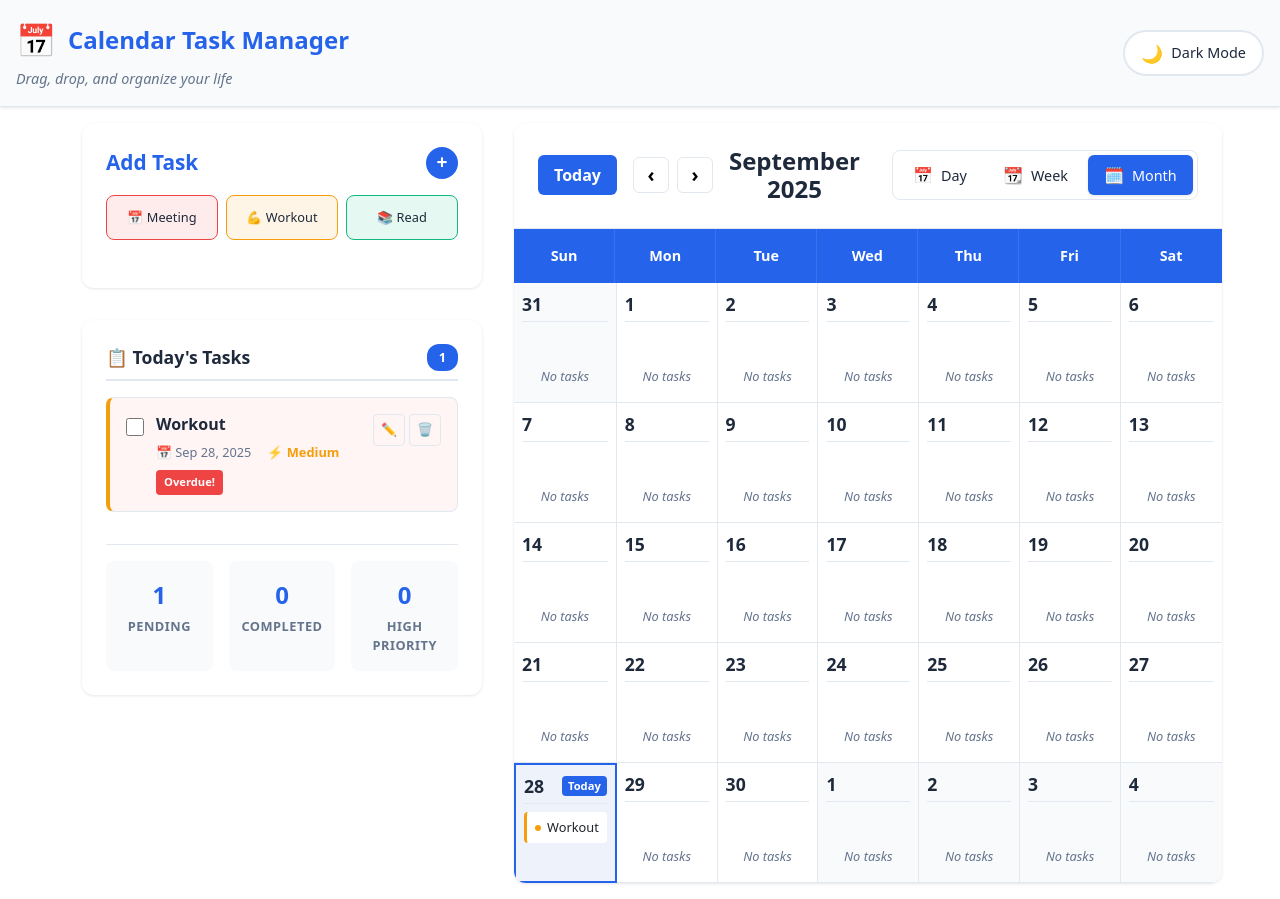
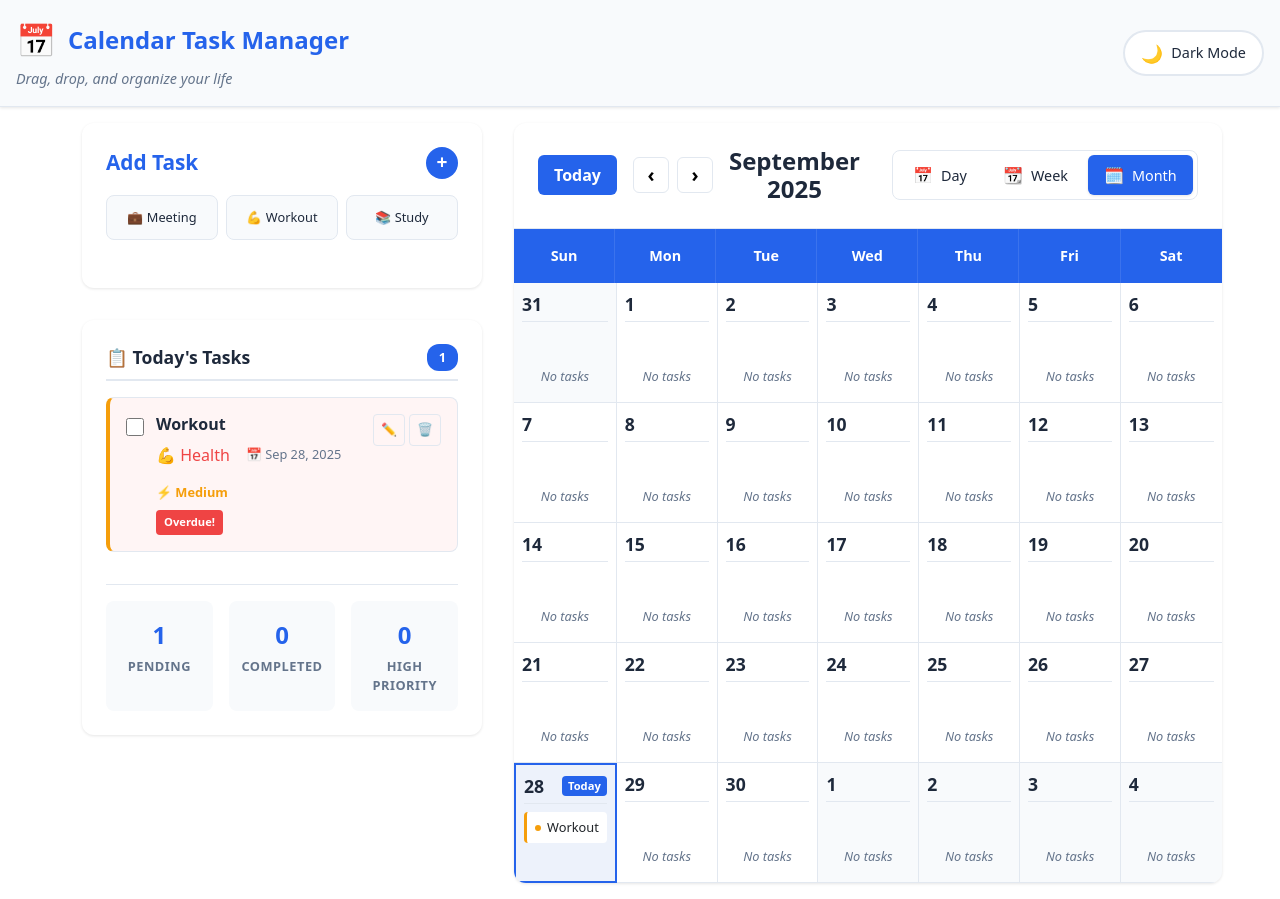
Before and after one commit to refiilwemotaung-cpu/task-manager, a React (Create React App) app: page / in a window 1280 px wide. Both pictures are taken after a click on the button "💪 Workout". Built offline with nearby package versions, Linux system fonts and the light colour scheme.

Commit message:
Add task categories with colors and icons

```diff
--- a/src/Components/TaskForm.js
+++ b/src/Components/TaskForm.js
@@ -5,13 +5,14 @@ import { formatDate } from "../Utils/calendarUtils";
 import "../Styles/TaskForm.css";
 
 const TaskForm = () => {
-  const { addTask } = useTasks();
+  const { addTask, categories } = useTasks();
   const { isDarkMode } = useTheme();
   const [formData, setFormData] = useState({
     title: "",
     description: "",
     priority: "medium",
     dueDate: formatDate(new Date()),
+    category: "work",
   });
   const [isExpanded, setIsExpanded] = useState(false);
 
@@ -25,15 +26,15 @@ const TaskForm = () => {
       description: formData.description.trim(),
     });
 
-    // Reset form but keep the date
+    // Reset form but keep the date and category
     setFormData({
       title: "",
       description: "",
       priority: "medium",
-      dueDate: formData.dueDate, // Keep the same date for quick adding
+      dueDate: formData.dueDate,
+      category: formData.category,
     });
 
-    // Collapse form after submission
     setIsExpanded(false);
   };
 
@@ -44,13 +45,19 @@ const TaskForm = () => {
     });
   };
 
-  const handleQuickAdd = (title, priority = "medium") => {
+  const handleQuickAdd = (title, category = "work", priority = "medium") => {
     addTask({
       title,
       description: "",
       priority,
       dueDate: formatDate(new Date()),
+      category,
     });
+  };
+
+  const getCategoryIcon = (categoryId) => {
+    const category = categories.find((cat) => cat.id === categoryId);
+    return category ? category.icon : "📝";
   };
 
   return (
@@ -70,22 +77,24 @@ const TaskForm = () => {
         {/* Quick Add Buttons */}
         <div className="quick-add-buttons">
           <button
-            onClick={() => handleQuickAdd("Meeting", "high")}
-            className="quick-btn high"
+            onClick={() => handleQuickAdd("Team Meeting", "work", "high")}
+            className="quick-btn work"
           >
-            📅 Meeting
+            💼 Meeting
           </button>
           <button
-            onClick={() => handleQuickAdd("Workout", "medium")}
-            className="quick-btn medium"
+            onClick={() => handleQuickAdd("Workout", "health", "medium")}
+            className="quick-btn health"
           >
             💪 Workout
           </button>
           <button
-            onClick={() => handleQuickAdd("Read", "low")}
-            className="quick-btn low"
+            onClick={() =>
+              handleQuickAdd("Study Session", "learning", "medium")
+            }
+            className="quick-btn learning"
           >
-            📚 Read
+            📚 Study
           </button>
         </div>
 
@@ -136,6 +145,24 @@ const TaskForm = () => {
               </div>
 
               <div className="form-group">
+                <label htmlFor="category">Category</label>
+                <select
+                  id="category"
+                  name="category"
+                  value={formData.category}
+                  onChange={handleChange}
+                  className="form-select"
+                >
+                  {categories.map((category) => (
+                    <option key={category.id} value={category.id}>
+                      {category.icon} {category.name}
+                    </option>
+                  ))}
+                </select>
+              </div>
+            </div>
+
+            <div className="form-group">
               <label htmlFor="dueDate">Due Date</label>
               <input
                 type="date"
@@ -145,7 +172,6 @@ const TaskForm = () => {
                 onChange={handleChange}
                 className="form-input"
               />
-              </div>
             </div>
 
             <div className="form-actions">
--- a/src/Components/TaskItem.js
+++ b/src/Components/TaskItem.js
@@ -4,14 +4,21 @@ import { formatDate } from "../Utils/calendarUtils";
 import "../Styles/TaskItem.css";
 
 const TaskItem = ({ task, compact = false }) => {
-  const { updateTask, deleteTask, toggleTaskCompletion, startDrag } =
-    useTasks();
+  const {
+    updateTask,
+    deleteTask,
+    toggleTaskCompletion,
+    startDrag,
+    getCategory,
+    categories, // ← Added categories here
+  } = useTasks();
   const [isEditing, setIsEditing] = useState(false);
   const [editData, setEditData] = useState({
     title: task.title,
     description: task.description,
     priority: task.priority,
     dueDate: task.dueDate,
+    category: task.category,
   });
 
   const handleSave = () => {
@@ -29,6 +36,7 @@ const TaskItem = ({ task, compact = false }) => {
       description: task.description,
       priority: task.priority,
       dueDate: task.dueDate,
+      category: task.category,
     });
     setIsEditing(false);
   };
@@ -50,10 +58,12 @@ const TaskItem = ({ task, compact = false }) => {
   };
 
   const priorityInfo = getPriorityInfo(task.priority);
+  const categoryInfo = getCategory(task.category);
   const isOverdue =
     task.dueDate && new Date(task.dueDate) < new Date() && !task.completed;
 
   if (isEditing) {
+    // ← Now we can use categories directly without calling useTasks()
     return (
       <div className="task-item-editing">
         <input
@@ -84,6 +94,20 @@ const TaskItem = ({ task, compact = false }) => {
             <option value="medium">Medium</option>
             <option value="high">High</option>
           </select>
+          <select
+            name="category"
+            value={editData.category}
+            onChange={handleChange}
+            className="edit-select"
+          >
+            {categories.map((category) => (
+              <option key={category.id} value={category.id}>
+                {category.name}
+              </option>
+            ))}
+          </select>
+        </div>
+        <div className="edit-controls">
           <input
             type="date"
             name="dueDate"
@@ -104,6 +128,7 @@ const TaskItem = ({ task, compact = false }) => {
     );
   }
 
+  // ... rest of your component remains the same
   if (compact) {
     return (
       <div
@@ -122,8 +147,16 @@ const TaskItem = ({ task, compact = false }) => {
           />
           <div className="compact-content">
             <div className="compact-title">{task.title}</div>
-            <div className="compact-date">
-              {formatDate(new Date(task.dueDate), "MMM d")}
+            <div className="compact-meta">
+              <span
+                className="compact-category"
+                style={{ color: categoryInfo.color }}
+              >
+                {categoryInfo.icon}
+              </span>
+              <span className="compact-date">
+                {formatDate(new Date(task.dueDate), "MMM d")}
+              </span>
             </div>
           </div>
           <div
@@ -159,6 +192,12 @@ const TaskItem = ({ task, compact = false }) => {
             <p className="task-description">{task.description}</p>
           )}
           <div className="task-meta">
+            <span
+              className="task-category"
+              style={{ color: categoryInfo.color }}
+            >
+              {categoryInfo.icon} {categoryInfo.name}
+            </span>
             <span className="task-date">
               📅 {formatDate(new Date(task.dueDate), "MMM d, yyyy")}
             </span>
--- a/src/Contexts/TaskContext.js
+++ b/src/Contexts/TaskContext.js
@@ -1,7 +1,17 @@
 import React, { createContext, useContext, useState, useEffect } from "react";
-import { formatDate, getTodayTasks } from "../Utils/calendarUtils.js";
+import { formatDate, getTodayTasks } from "../Utils/calendarUtils";
 
 const TaskContext = createContext();
+
+// Default categories with colors and icons
+const defaultCategories = [
+  { id: "work", name: "Work", color: "#3B82F6", icon: "💼" },
+  { id: "personal", name: "Personal", color: "#10B981", icon: "🏠" },
+  { id: "health", name: "Health", color: "#EF4444", icon: "💪" },
+  { id: "learning", name: "Learning", color: "#8B5CF6", icon: "📚" },
+  { id: "shopping", name: "Shopping", color: "#F59E0B", icon: "🛒" },
+  { id: "other", name: "Other", color: "#6B7280", icon: "📝" },
+];
 
 export const useTasks = () => {
   const context = useContext(TaskContext);
@@ -13,18 +23,28 @@ export const useTasks = () => {
 
 export const TaskProvider = ({ children }) => {
   const [tasks, setTasks] = useState([]);
+  const [categories, setCategories] = useState(defaultCategories);
   const [draggedTask, setDraggedTask] = useState(null);
 
   useEffect(() => {
     const savedTasks = localStorage.getItem("calendar-tasks");
+    const savedCategories = localStorage.getItem("calendar-categories");
+
     if (savedTasks) {
       setTasks(JSON.parse(savedTasks));
+    }
+    if (savedCategories) {
+      setCategories(JSON.parse(savedCategories));
     }
   }, []);
 
   useEffect(() => {
     localStorage.setItem("calendar-tasks", JSON.stringify(tasks));
   }, [tasks]);
+
+  useEffect(() => {
+    localStorage.setItem("calendar-categories", JSON.stringify(categories));
+  }, [categories]);
 
   const addTask = (task) => {
     const newTask = {
@@ -33,6 +53,7 @@ export const TaskProvider = ({ children }) => {
       createdAt: new Date().toISOString(),
       completed: false,
       dueDate: task.dueDate || formatDate(new Date()),
+      category: task.category || "other",
     };
     setTasks((prevTasks) => [...prevTasks, newTask]);
     return newTask;
@@ -76,6 +97,49 @@ export const TaskProvider = ({ children }) => {
     return tasks.filter((task) => task.dueDate === dateStr);
   };
 
+  const getTasksByCategory = (categoryId) => {
+    return tasks.filter((task) => task.category === categoryId);
+  };
+
+  const addCategory = (category) => {
+    const newCategory = {
+      ...category,
+      id: Date.now().toString(),
+    };
+    setCategories((prev) => [...prev, newCategory]);
+    return newCategory;
+  };
+
+  const updateCategory = (id, updatedCategory) => {
+    setCategories((prev) =>
+      prev.map((cat) => (cat.id === id ? { ...cat, ...updatedCategory } : cat))
+    );
+  };
+
+  const deleteCategory = (id) => {
+    // Don't allow deleting default categories
+    if (defaultCategories.find((cat) => cat.id === id)) {
+      return false;
+    }
+
+    // Move tasks from deleted category to 'other'
+    setTasks((prevTasks) =>
+      prevTasks.map((task) =>
+        task.category === id ? { ...task, category: "other" } : task
+      )
+    );
+
+    setCategories((prev) => prev.filter((cat) => cat.id !== id));
+    return true;
+  };
+
+  const getCategory = (categoryId) => {
+    return (
+      categories.find((cat) => cat.id === categoryId) ||
+      categories.find((cat) => cat.id === "other")
+    );
+  };
+
   const startDrag = (task) => {
     setDraggedTask(task);
   };
@@ -93,6 +157,7 @@ export const TaskProvider = ({ children }) => {
 
   const value = {
     tasks,
+    categories,
     draggedTask,
     addTask,
     updateTask,
@@ -101,6 +166,11 @@ export const TaskProvider = ({ children }) => {
     moveTaskToDate,
     getTodaysTasks,
     getTasksForDate,
+    getTasksByCategory,
+    addCategory,
+    updateCategory,
+    deleteCategory,
+    getCategory,
     startDrag,
     endDrag,
     handleDrop,
```
Lines whose indentation alone changed are shown as unchanged.
